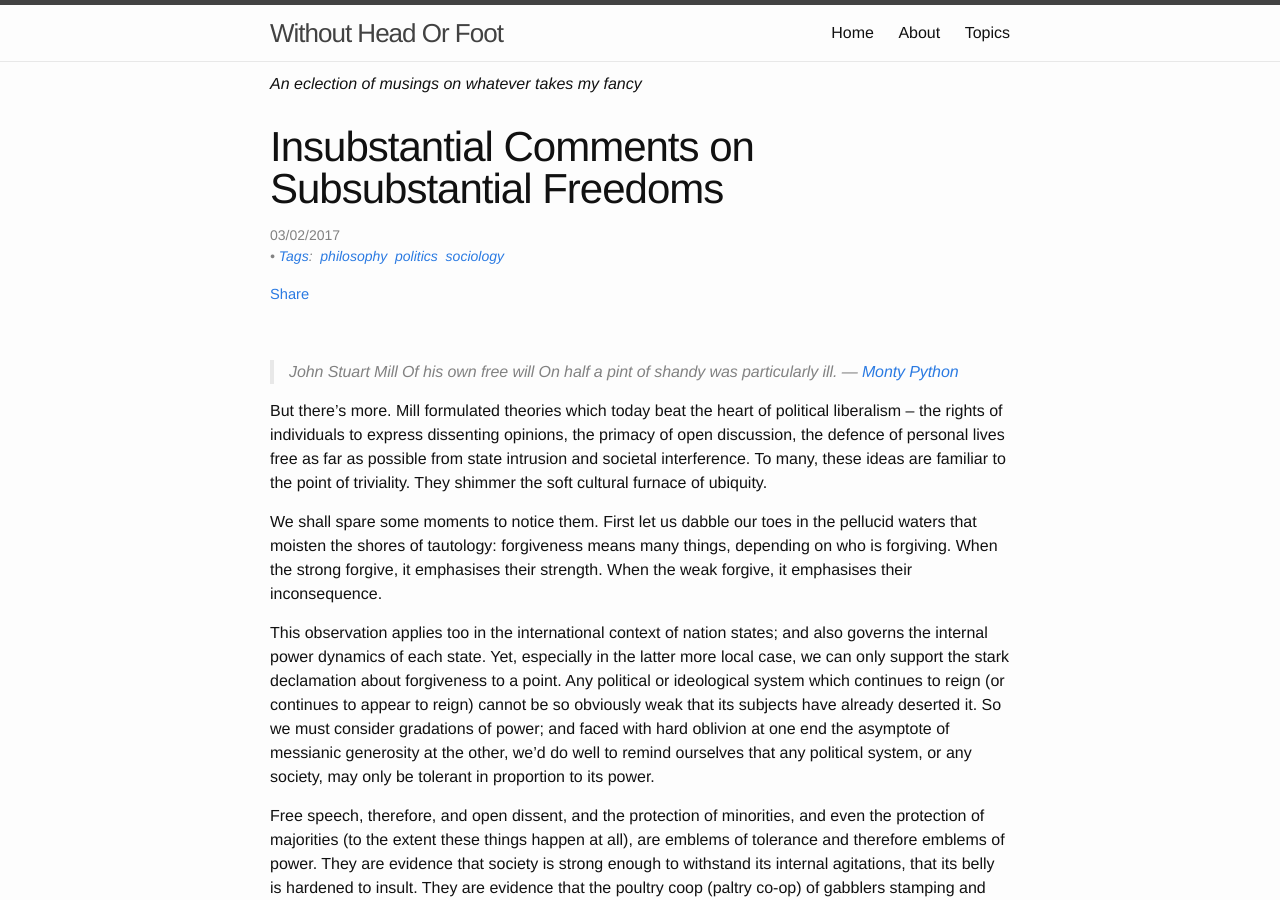
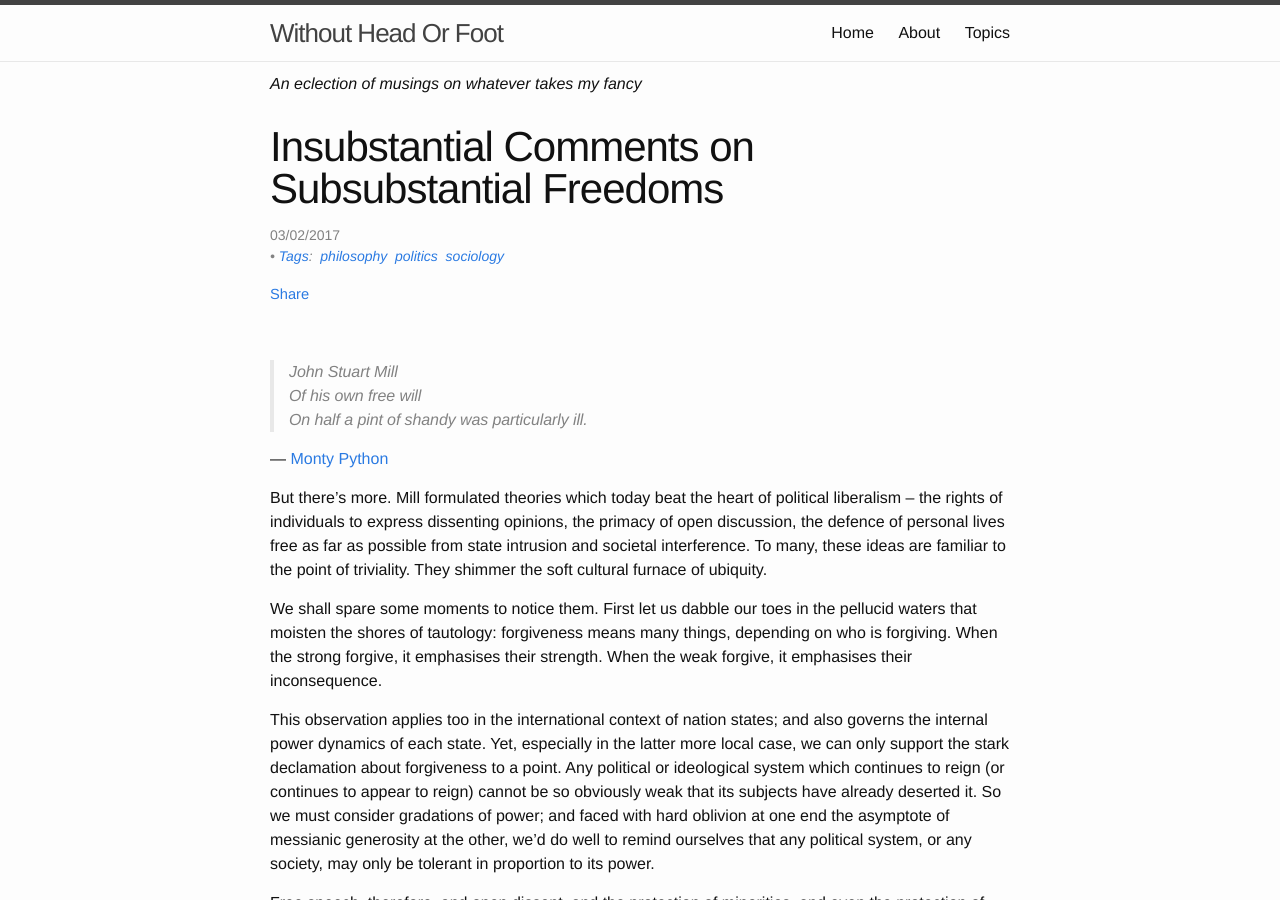
Before and after one commit to Allium/WithoutHeadOrFoot, a Jekyll site: the page built from _posts/2017-02-03-Insubstantial-Comments-On-Subsubstantial-Freedoms.md, in a window 1280 px wide and 900 px high. Built offline with Jekyll 4.4.1, drawn with Linux system fonts in a browser that asks for light colours; comment, search, counter and statistics services are not loaded.

```diff
--- a/_posts/2017-02-03-Insubstantial-Comments-On-Subsubstantial-Freedoms.md
+++ b/_posts/2017-02-03-Insubstantial-Comments-On-Subsubstantial-Freedoms.md
@@ -4,10 +4,11 @@ title:	Insubstantial Comments on Subsubstantial Freedoms
 tags:	[philosophy, politics, sociology]
 ---
 
-> John Stuart Mill
-> Of his own free will
-> On half a pint of shandy was particularly ill.
-> &mdash; [Monty Python](https://www.youtube.com/watch?v=gMfCTBkMgKY)
+> John Stuart Mill<br>
+> Of his own free will<br>
+> On half a pint of shandy was particularly ill.<br>
+
+&mdash; [Monty Python](https://www.youtube.com/watch?v=gMfCTBkMgKY)
 
 But there's more. Mill formulated theories which today beat the heart of political liberalism -- the rights of individuals to express dissenting opinions, the primacy of open discussion, the defence of personal lives free as far as possible from state intrusion and societal interference. To many, these ideas are familiar to the point of triviality. They shimmer the soft cultural furnace of ubiquity.
 
```
